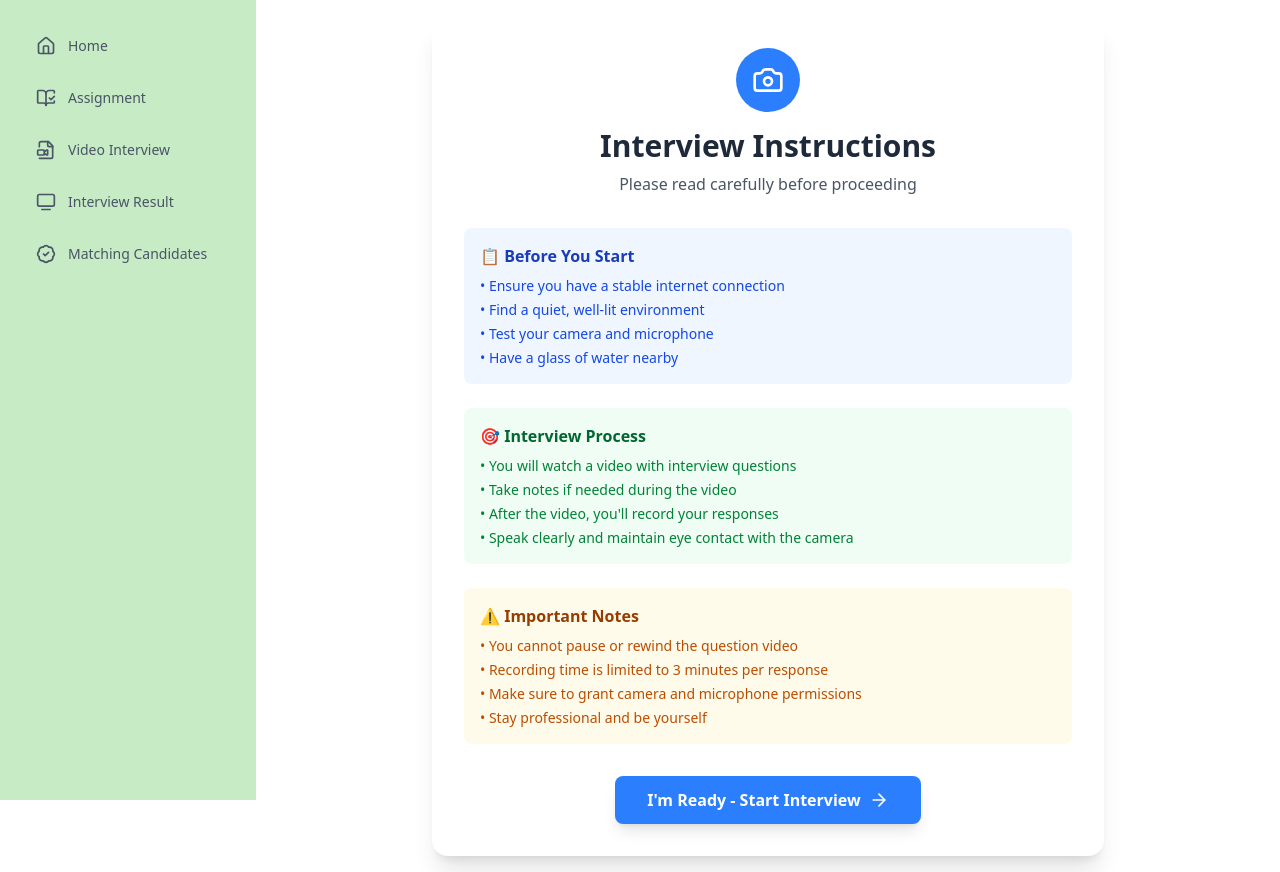
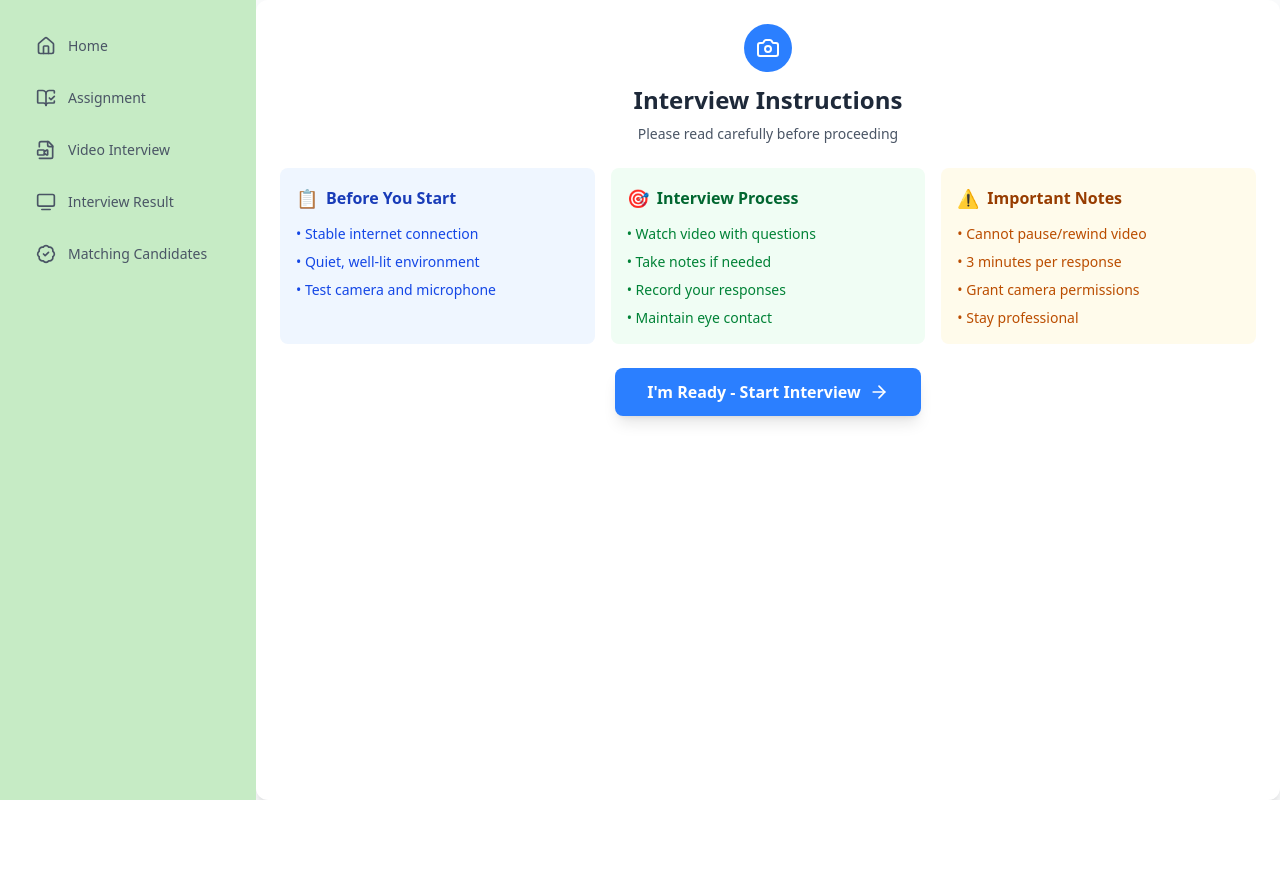
Before and after one commit to aldyNaufal/mini-gmeet-frontend, a React (Vite) app: page /instructions in a window 1280 px wide. After the commit the page ends 800 px from the top, so only its background shows below. Built offline with nearby package versions, Linux system fonts and the light colour scheme; no server answers.

Commit message:
update on instruction page size

```diff
--- a/src/components/ui/QuestionDisplay.jsx
+++ b/src/components/ui/QuestionDisplay.jsx
@@ -50,7 +50,7 @@ const QuestionDisplay = ({
     };
 
     return (
-        <div className="w-full">
+        <div className="h-full w-full">
             <div className="text-center mb-6">
                 <h2 className="text-2xl font-bold text-gray-800 mb-1">
                     Pertanyaan {questionNumber} dari {totalQuestions}
--- a/src/pages/InstructionsPage.jsx
+++ b/src/pages/InstructionsPage.jsx
@@ -1,8 +1,6 @@
 import React, { useState } from "react";
 import { Camera, ArrowRight } from 'lucide-react';
-import { use } from 'react';
 import InterviewFlowPage from "./InterviewFlowPage";
-
 
 const InstructionsPage = () => {
   const [startInterview, setStartInterview] = useState(false);
@@ -12,44 +10,52 @@ const InstructionsPage = () => {
   }
 
   return (
-    <div className="min-h-screen bg-white flex items-center justify-center p-4">
-      <div className="max-w-2xl w-full bg-white rounded-2xl shadow-xl p-8">
-        <div className="text-center mb-8">
-          <div className="w-16 h-16 bg-blue-500 rounded-full flex items-center justify-center mx-auto mb-4">
-            <Camera className="w-8 h-8 text-white" />
+    <div className="h-screen w-full bg-gray-50 flex items-center justify-center overflow-y-auto">
+      <div className=" w-full h-full bg-white rounded-xl shadow-lg p-6 my-4">
+        <div className="text-center mb-6">
+          <div className="w-12 h-12 bg-blue-500 rounded-full flex items-center justify-center mx-auto mb-3">
+            <Camera className="w-6 h-6 text-white" />
           </div>
-          <h1 className="text-3xl font-bold text-gray-800 mb-2">Interview Instructions</h1>
-          <p className="text-gray-600">Please read carefully before proceeding</p>
+          <h1 className="text-2xl font-bold text-gray-800 mb-2">Interview Instructions</h1>
+          <p className="text-gray-600 text-sm">Please read carefully before proceeding</p>
         </div>
 
-        <div className="space-y-6 mb-8">
+        <div className="grid md:grid-cols-3 gap-4 mb-6">
           <div className="bg-blue-50 rounded-lg p-4">
-            <h3 className="font-semibold text-blue-800 mb-2">📋 Before You Start</h3>
-            <ul className="text-blue-700 space-y-1 text-sm">
-              <li>• Ensure you have a stable internet connection</li>
-              <li>• Find a quiet, well-lit environment</li>
-              <li>• Test your camera and microphone</li>
-              <li>• Have a glass of water nearby</li>
+            <h3 className="font-semibold text-blue-800 mb-3 flex items-center">
+              <span className="text-lg mr-2">📋</span>
+              Before You Start
+            </h3>
+            <ul className="text-blue-700 space-y-2 text-sm">
+              <li>• Stable internet connection</li>
+              <li>• Quiet, well-lit environment</li>
+              <li>• Test camera and microphone</li>
             </ul>
           </div>
 
           <div className="bg-green-50 rounded-lg p-4">
-            <h3 className="font-semibold text-green-800 mb-2">🎯 Interview Process</h3>
-            <ul className="text-green-700 space-y-1 text-sm">
-              <li>• You will watch a video with interview questions</li>
-              <li>• Take notes if needed during the video</li>
-              <li>• After the video, you'll record your responses</li>
-              <li>• Speak clearly and maintain eye contact with the camera</li>
+            <h3 className="font-semibold text-green-800 mb-3 flex items-center">
+              <span className="text-lg mr-2">🎯</span>
+              Interview Process
+            </h3>
+            <ul className="text-green-700 space-y-2 text-sm">
+              <li>• Watch video with questions</li>
+              <li>• Take notes if needed</li>
+              <li>• Record your responses</li>
+              <li>• Maintain eye contact</li>
             </ul>
           </div>
 
           <div className="bg-amber-50 rounded-lg p-4">
-            <h3 className="font-semibold text-amber-800 mb-2">⚠️ Important Notes</h3>
-            <ul className="text-amber-700 space-y-1 text-sm">
-              <li>• You cannot pause or rewind the question video</li>
-              <li>• Recording time is limited to 3 minutes per response</li>
-              <li>• Make sure to grant camera and microphone permissions</li>
-              <li>• Stay professional and be yourself</li>
+            <h3 className="font-semibold text-amber-800 mb-3 flex items-center">
+              <span className="text-lg mr-2">⚠️</span>
+              Important Notes
+            </h3>
+            <ul className="text-amber-700 space-y-2 text-sm">
+              <li>• Cannot pause/rewind video</li>
+              <li>• 3 minutes per response</li>
+              <li>• Grant camera permissions</li>
+              <li>• Stay professional</li>
             </ul>
           </div>
         </div>
```
